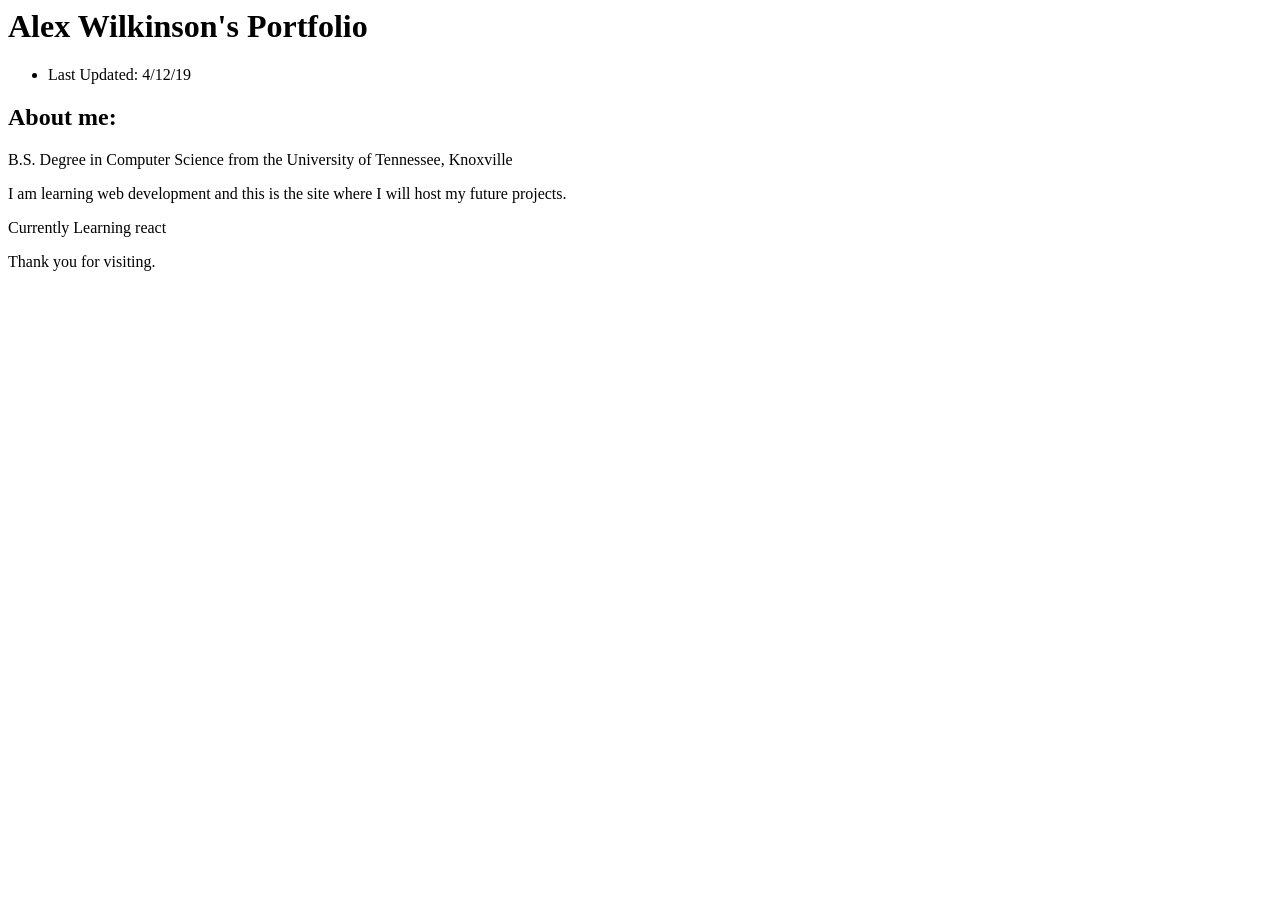
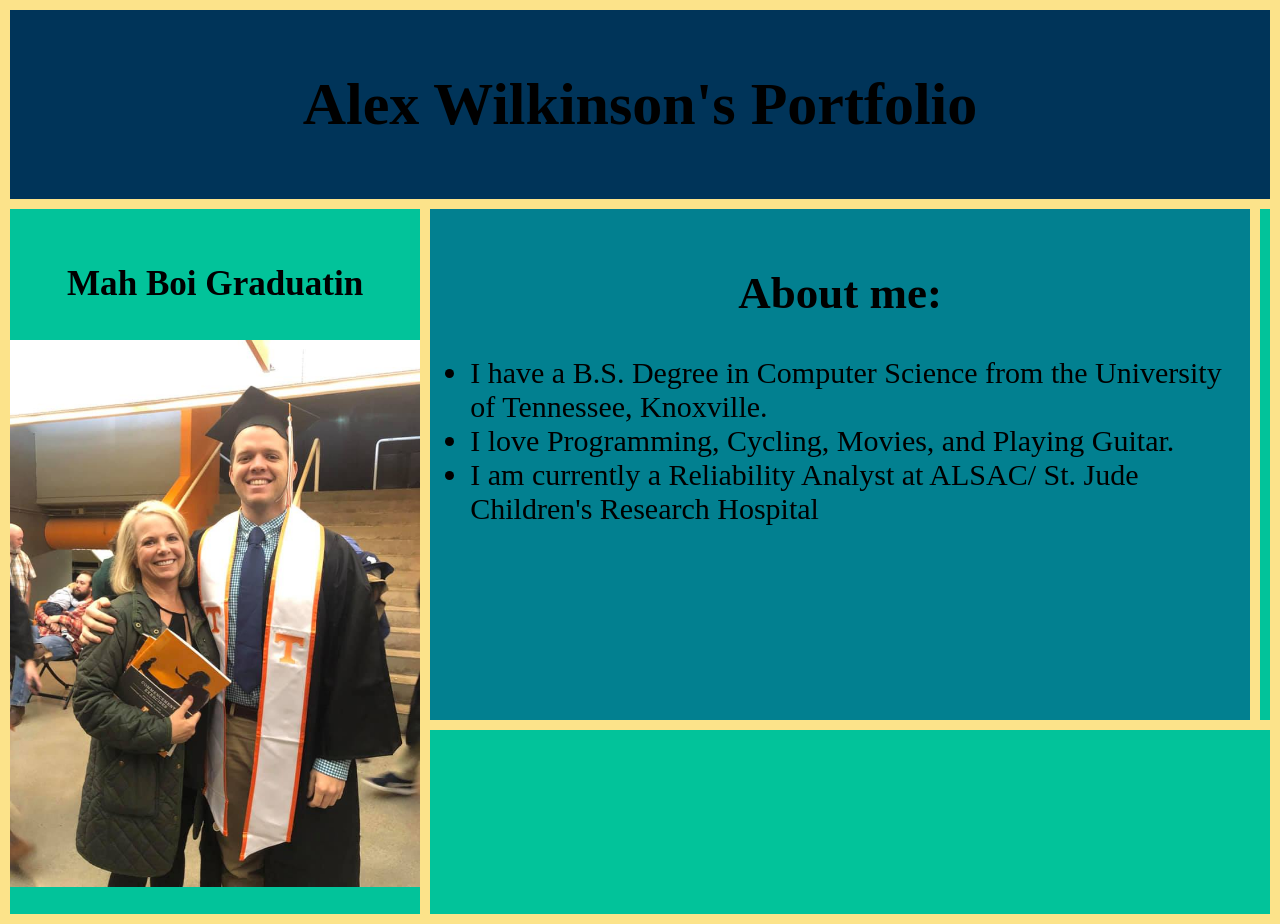
Before and after one commit to awilki13/awilki13.github.io, a plain HTML site: page index.html in a window 1280 px wide. Before the commit the page ends 800 px from the top, so only its background shows below. Drawn offline with Linux system fonts and the light colour scheme.

Commit message:
updated with grid

```diff
--- a/index.html
+++ b/index.html
@@ -1,19 +1,33 @@
+<!DOCTYPE html>
 <html>
 
 <head>
+  <link rel="stylesheet" type="text/css" href="resources/css/style.css">
 
+  <title>Alex Wilkinson's Portfolio</title>
 </head>
 
 <body>
-  <h1>Alex Wilkinson's Portfolio</h1>
-  <ul>
-    <li>Last Updated: 4/12/19</li>
-  </ul>
-  <h2>About me:</h2>
-  <p>B.S. Degree in Computer Science from the University of Tennessee, Knoxville</p>
-  <p>I am learning web development and this is the site where I will host my future projects.</p>
-  <p>Currently Learning react</p>
-  <p>Thank you for visiting.</p>
+  <div class="grid-container">
+    <header>
+      <h1>Alex Wilkinson's Portfolio</h1>
+    </header>
+    <div class="menu">
+      <h3>Mah Boi Graduatin</h3>
+      <img src="resources/img/grad.jpg" alt="">
+    </div>
+    <div class="main">
+      <h2>About me:</h2>
+      <ul>
+        <li>I have a B.S. Degree in Computer Science from the University of Tennessee, Knoxville.</li>
+        <li>I love Programming, Cycling, Movies, and Playing Guitar.</li>
+        <li>I am currently a Reliability Analyst at ALSAC/ St. Jude Children's Research Hospital</li>
+      </ul>
+    </div>
+    <div class="item4"></div>
+    <div class="item5"></div>
+  </div>
+
 </body>
 
 </html>
--- /dev/null
+++ b/resources/css/style.css
@@ -0,0 +1,59 @@
+body{
+  margin: 0;
+}
+header {
+  grid-area: header;
+  background-color: #003459;
+}
+.menu {
+  grid-area: menu;
+  background-color: #028090;
+}
+.main {
+  grid-area: main;
+  background-color: #02c39a;
+}
+.item4 {
+  grid-area: right;
+}
+.item5 {
+  grid-area: footer;
+}
+
+.grid-container {
+  display: grid;
+  grid-template-areas:
+    'header header header header header'
+    'menu main main right right '
+    'menu footer footer footer footer';
+  grid-gap: 10px;
+  background-color: #fce38a;
+  padding: 10px;
+}
+
+.grid-container > div {
+  background-color: #02c39a;
+  text-align: center;
+  padding: 20px 0;
+  font-size: 30px;
+}
+.grid-container > header{
+  background-color: #003459;
+  text-align: center;
+  padding: 20px 0;
+  font-size: 30px;
+}
+.grid-container > .menu {
+  background-color: #02c39a;
+}
+.grid-container > .main {
+  background-color: #028090;
+}
+.menu img{
+  height: 547px;
+  width: auto;
+}
+
+li {
+  text-align: left;
+}
```
Also changed, not shown: resources/img/grad.jpg (added).
